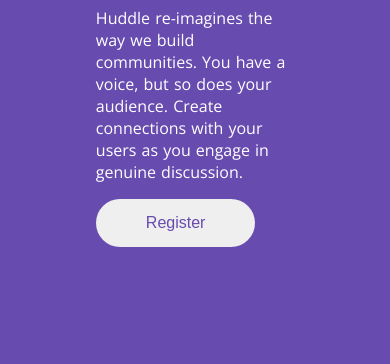
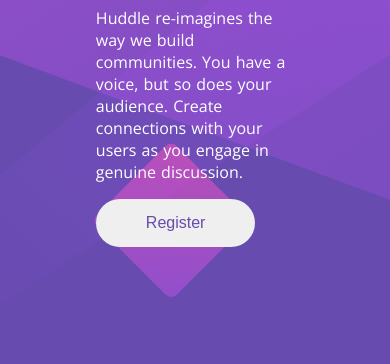
Before and after one commit to shaw12/huddle-landing-page, a plain HTML site: page index.html in a window 390 px wide. Shown: the part 540-904 px from the top of the page. Drawn offline with nearby package versions, Linux system fonts and the light colour scheme.

Commit message:
Update style.css

```diff
--- a/style.css
+++ b/style.css
@@ -1,5 +1,5 @@
 body{
-    background: url("/huddle-landing-page-with-single-introductory-section-master/images/bg-desktop.svg");
+    background: url("/images/bg-desktop.svg");
     background-repeat: no-repeat;
     background-size: cover;
     min-height: 100vh;
@@ -86,7 +86,7 @@
 @media screen and (max-width: 768px){
 
     body{
-        background: url('/huddle-landing-page-with-single-introductory-section-master/images/bg-mobile.svg');
+        background: url('/images/bg-mobile.svg');
         background-repeat: no-repeat;
         background-size: cover;
         min-height: 100vh;
```
